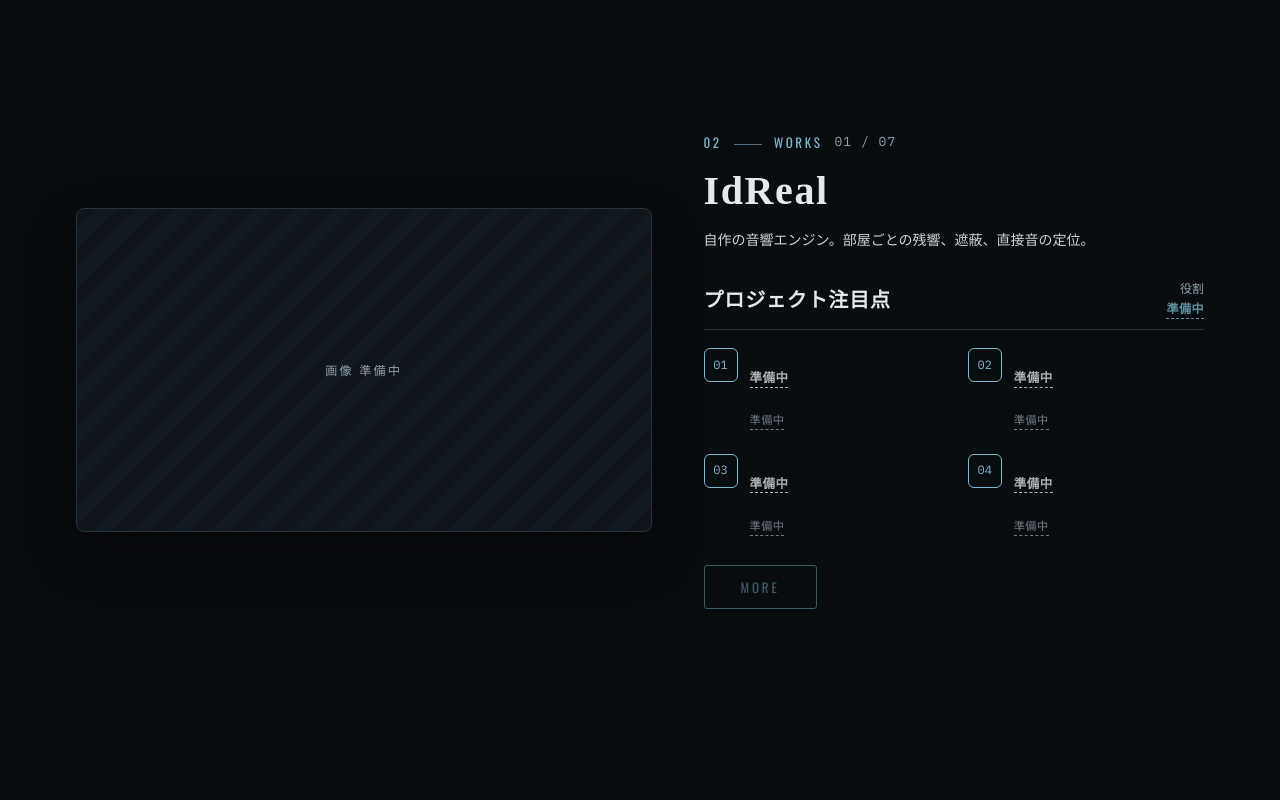
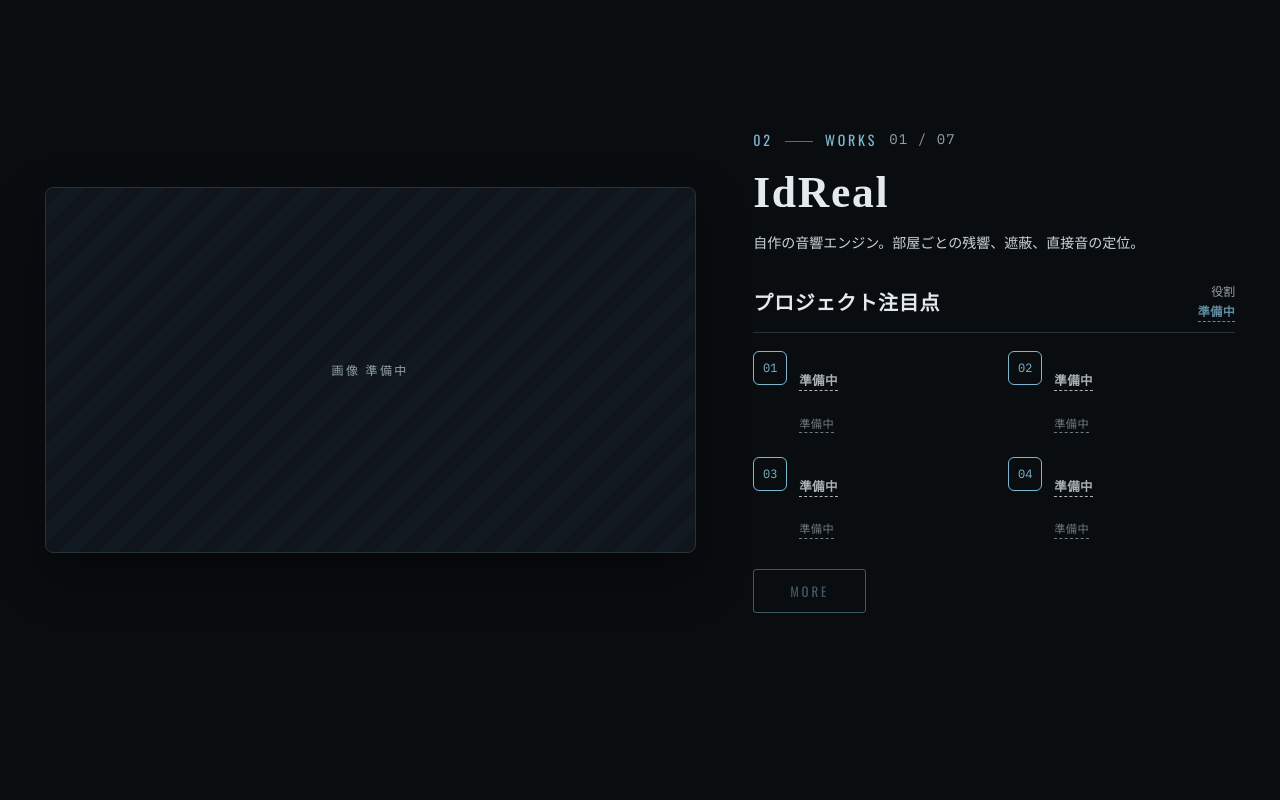
Before and after one commit to hiro1222/hiro1222.github.io, a plain HTML site: page index.html in a window 1280 px wide. Shown: the part 3080-3880 px from the top of the page. Drawn offline with nearby package versions, Linux system fonts and the light colour scheme; a web font is replaced by a local one.

Commit message:
作品: PC は画像を左へ寄せて大きく（作品の枠だけ横幅いっぱい・画像 1.35 : 情報 1）、題・説明・注目点の文字も大きく
Co-Authored-By: Claude Opus 5.5 <noreply@anthropic.com>

```diff
--- a/index.html
+++ b/index.html
@@ -225,9 +225,26 @@ button{font:inherit}
 .w-shot{grid-area:shot}
 .w-detail{grid-area:detail}
 @media (min-width:1024px){
-  .w-grid{grid-template-columns:minmax(0,1.15fr) minmax(0,1fr); grid-template-areas:"shot head" "shot detail"; gap:0 52px}
+  /* 画像を左へ寄せて大きく：作品の枠だけ横幅いっぱい（端は画面の 3.5%） */
+  .p-work .wrap{max-width:none; padding-left:max(24px, 3.5vw); padding-right:max(24px, 3.5vw)}
+  .w-grid{grid-template-columns:minmax(0,1.35fr) minmax(0,1fr); grid-template-areas:"shot head" "shot detail"; gap:0 clamp(40px, 4.5vw, 88px)}
   .w-shot{align-self:center}
   .w-head{align-self:end}
+  .w-head, .w-detail{max-width:680px}
+  /* 情報も大きく */
+  .p-work h2{font-size:clamp(34px, 3.4vw, 52px)}
+  .w-head .eyebrow{font-size:14px}
+  .w-lead{font-size:16px; margin-top:12px}
+  .w-pts-head{margin-top:30px; padding-bottom:12px}
+  .w-pts-head h3{font-size:24px}
+  .w-role{font-size:13px}
+  .w-role b{font-size:16px}
+  .w-pts{margin-top:22px; gap:26px 34px}
+  .w-pts li{grid-template-columns:42px minmax(0,1fr); column-gap:14px}
+  .w-ic{width:42px; height:42px; font-size:14px}
+  .w-pts h4{font-size:17px}
+  .w-pts p{font-size:14.5px}
+  .w-more{margin-top:32px; padding:11px 44px; font-size:14px}
 }
 .w-head .eyebrow{color:var(--wa)}
 .w-idx{font-family:var(--f-mono); letter-spacing:.08em; color:var(--night-muted)}
```
